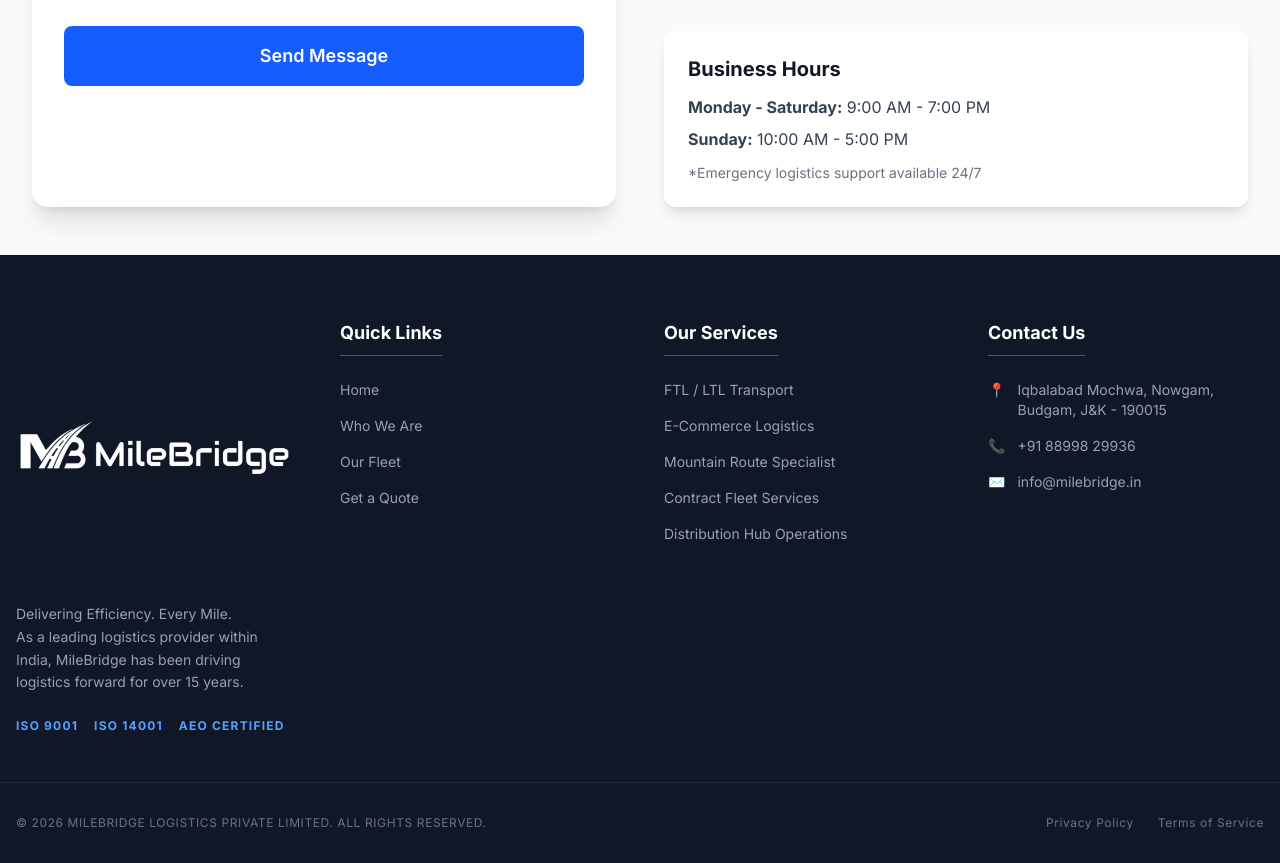
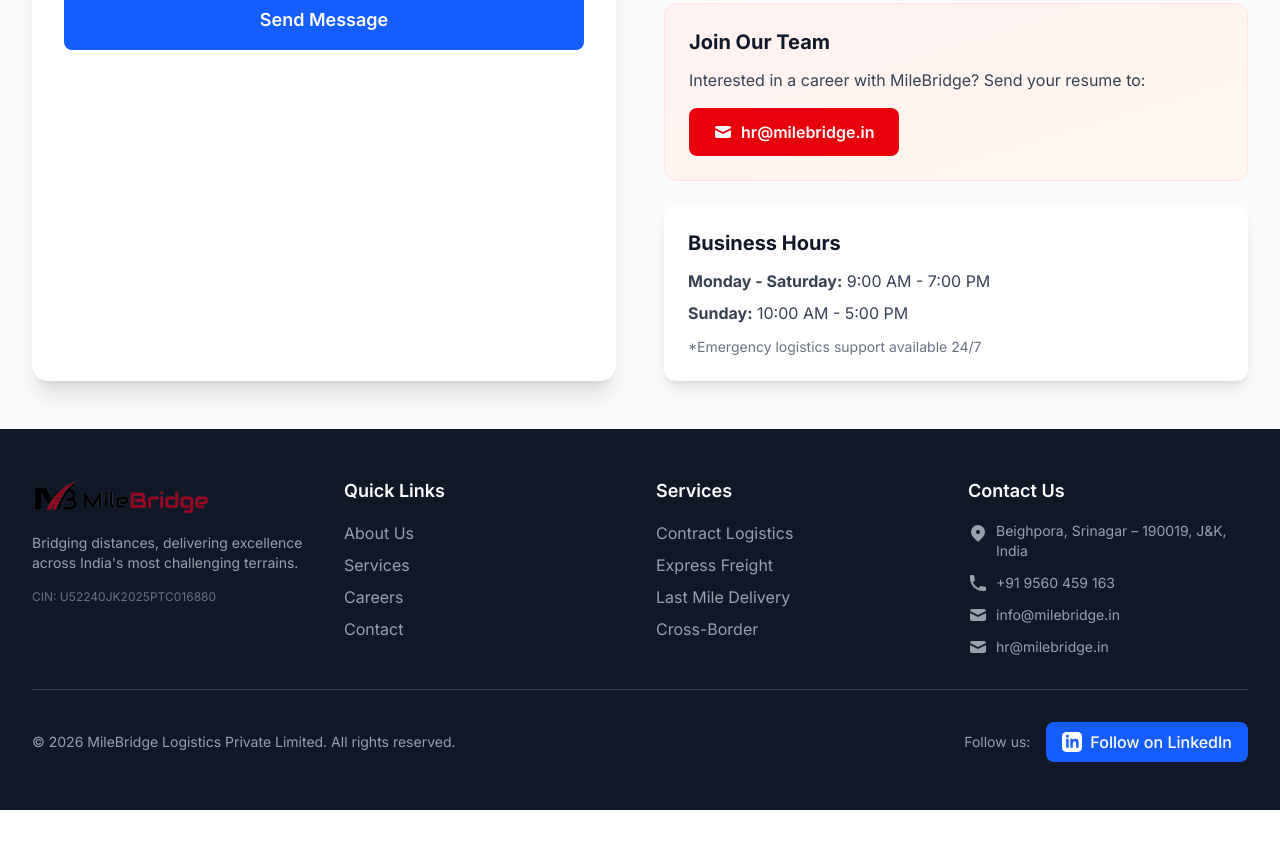
Before and after one commit to ff5hg5jrbj-code/milebridge-enterprise, a Next.js app: page /contact in a window 1280 px wide. Shown: the part 1110-1973 px from the top of the page. After the commit the page ends 1920 px from the top, so only its background shows below. Built offline with nearby package versions, Linux system fonts and the light colour scheme.

Commit message:
Complete website update: Removed TopBar, added LinkedIn to Footer and Contact page, fixed StatsCounter TypeScript error

```diff
--- a/app/contact/page.tsx
+++ b/app/contact/page.tsx
@@ -183,7 +183,7 @@
             </div>
 
             {/* Right - Office Details */}
-            <div className="space-y-8">
+            <div className="space-y-6">
               <div>
                 <h3 className="text-2xl font-bold text-gray-900 mb-6">Office Locations</h3>
 
@@ -229,15 +229,34 @@
                 </div>
               </div>
 
+              {/* LinkedIn Follow Section - UPDATED */}
+              <div className="bg-gradient-to-br from-blue-600 to-indigo-600 rounded-xl p-6">
+                <h3 className="text-xl font-bold text-white mb-3">Stay Connected</h3>
+                <p className="text-blue-100 mb-4">
+                  Follow us on LinkedIn for company updates, job openings, and industry insights.
+                </p>
+                <a
+                  href="https://www.linkedin.com/company/105953643"
+                  target="_blank"
+                  rel="noopener noreferrer"
+                  className="inline-flex items-center gap-2 bg-white text-blue-600 px-6 py-3 rounded-lg font-semibold hover:bg-blue-50 transition"
+                >
+                  <svg className="w-5 h-5" fill="currentColor" viewBox="0 0 24 24">
+                    <path d="M19 0h-14c-2.761 0-5 2.239-5 5v14c0 2.761 2.239 5 5 5h14c2.762 0 5-2.239 5-5v-14c0-2.761-2.238-5-5-5zm-11 19h-3v-11h3v11zm-1.5-12.268c-.966 0-1.75-.79-1.75-1.764s.784-1.764 1.75-1.764 1.75.79 1.75 1.764-.783 1.764-1.75 1.764zm13.5 12.268h-3v-5.604c0-3.368-4-3.113-4 0v5.604h-3v-11h3v1.765c1.396-2.586 7-2.777 7 2.476v6.759z"/>
+                  </svg>
+                  Follow MileBridge
+                </a>
+              </div>
+
               {/* Career Email */}
-              <div className="bg-gradient-to-br from-blue-50 to-indigo-50 rounded-xl p-6">
+              <div className="bg-gradient-to-br from-red-50 to-orange-50 rounded-xl p-6 border border-red-100">
                 <h3 className="text-xl font-bold text-gray-900 mb-3">Join Our Team</h3>
                 <p className="text-gray-700 mb-4">
                   Interested in a career with MileBridge? Send your resume to:
                 </p>
                 <a
                   href="mailto:hr@milebridge.in"
-                  className="inline-flex items-center gap-2 bg-blue-600 text-white px-6 py-3 rounded-lg font-semibold hover:bg-blue-700 transition"
+                  className="inline-flex items-center gap-2 bg-red-600 text-white px-6 py-3 rounded-lg font-semibold hover:bg-red-700 transition"
                 >
                   <svg className="w-5 h-5" fill="currentColor" viewBox="0 0 20 20">
                     <path d="M2.003 5.884L10 9.882l7.997-3.998A2 2 0 0016 4H4a2 2 0 00-1.997 1.884z" />
--- a/app/layout.tsx
+++ b/app/layout.tsx
@@ -1,7 +1,6 @@
 import type { Metadata } from 'next';
 import { Inter } from 'next/font/google';
 import './globals.css';
-import TopBar from '@/components/TopBar';
 import Navigation from '@/components/Navigation';
 import Footer from '@/components/Footer';
 
@@ -20,7 +19,6 @@
   return (
     <html lang="en">
       <body className={inter.className}>
-        <TopBar />
         <Navigation />
         {children}
         <Footer />
--- a/components/Footer.tsx
+++ b/components/Footer.tsx
@@ -1,80 +1,143 @@
-'use client'
-import React from 'react'
+// components/Footer.tsx
+import Link from 'next/link'
 
 export default function Footer() {
-  const currentYear = new Date().getFullYear();
-
   return (
-    <footer className="bg-gray-900 text-white pt-16 pb-8">
-      <div className="max-w-7xl mx-auto px-4 grid grid-cols-1 md:grid-cols-4 gap-12 border-b border-gray-800 pb-12">
-
+    <footer className="bg-gray-900 text-white">
+      <div className="max-w-7xl mx-auto px-4 sm:px-6 lg:px-8 py-12">
+        <div className="grid grid-cols-1 md:grid-cols-4 gap-8">
           {/* Company Info */}
-        <div className="flex flex-col space-y-6">
+          <div>
             <img
               src="/logo.png"
-            alt="MileBridge Logo"
-            className="h-[260px] w-auto object-contain brightness-0 invert"
+              alt="MileBridge Logistics"
+              className="h-10 mb-4"
             />
-          <p className="text-gray-400 text-sm leading-relaxed">
-            Delivering Efficiency. Every Mile. <br />
-            As a leading logistics provider within India, MileBridge has been driving logistics forward for over 15 years.
+            <p className="text-gray-400 text-sm mb-4">
+              Bridging distances, delivering excellence across India's most challenging terrains.
             </p>
-          <div className="flex space-x-4 text-xs font-bold text-blue-400 uppercase tracking-widest">
-            <span>ISO 9001</span>
-            <span>ISO 14001</span>
-            <span>AEO Certified</span>
-          </div>
+            <p className="text-gray-500 text-xs">
+              CIN: U52240JK2025PTC016880
+            </p>
           </div>
 
           {/* Quick Links */}
           <div>
-          <h4 className="text-lg font-bold mb-6 border-b border-blue-600 w-fit pb-2">Quick Links</h4>
-          <ul className="space-y-4 text-gray-400 text-sm">
-            <li><a href="#hero" className="hover:text-white transition-colors">Home</a></li>
-            <li><a href="#about" className="hover:text-white transition-colors">Who We Are</a></li>
-            <li><a href="#fleet" className="hover:text-white transition-colors">Our Fleet</a></li>
-            <li><a href="#contact" className="hover:text-white transition-colors">Get a Quote</a></li>
+            <h3 className="text-lg font-semibold mb-4">Quick Links</h3>
+            <ul className="space-y-2">
+              <li>
+                <Link href="/about" className="text-gray-400 hover:text-white transition">
+                  About Us
+                </Link>
+              </li>
+              <li>
+                <Link href="/services" className="text-gray-400 hover:text-white transition">
+                  Services
+                </Link>
+              </li>
+              <li>
+                <Link href="/careers" className="text-gray-400 hover:text-white transition">
+                  Careers
+                </Link>
+              </li>
+              <li>
+                <Link href="/contact" className="text-gray-400 hover:text-white transition">
+                  Contact
+                </Link>
+              </li>
             </ul>
           </div>
 
           {/* Services */}
           <div>
-          <h4 className="text-lg font-bold mb-6 border-b border-blue-600 w-fit pb-2">Our Services</h4>
-          <ul className="space-y-4 text-gray-400 text-sm">
-            <li>FTL / LTL Transport</li>
-            <li>E-Commerce Logistics</li>
-            <li>Mountain Route Specialist</li>
-            <li>Contract Fleet Services</li>
-            <li>Distribution Hub Operations</li>
+            <h3 className="text-lg font-semibold mb-4">Services</h3>
+            <ul className="space-y-2">
+              <li>
+                <Link href="/services/contract-logistics" className="text-gray-400 hover:text-white transition">
+                  Contract Logistics
+                </Link>
+              </li>
+              <li>
+                <Link href="/services/express-freight" className="text-gray-400 hover:text-white transition">
+                  Express Freight
+                </Link>
+              </li>
+              <li>
+                <Link href="/services/last-mile" className="text-gray-400 hover:text-white transition">
+                  Last Mile Delivery
+                </Link>
+              </li>
+              <li>
+                <Link href="/services/cross-border" className="text-gray-400 hover:text-white transition">
+                  Cross-Border
+                </Link>
+              </li>
             </ul>
           </div>
 
           {/* Contact Info */}
           <div>
-          <h4 className="text-lg font-bold mb-6 border-b border-blue-600 w-fit pb-2">Contact Us</h4>
-          <ul className="space-y-4 text-gray-400 text-sm">
-            <li className="flex items-start space-x-3">
-              <span className="text-blue-500">📍</span>
-              <span>Iqbalabad Mochwa, Nowgam,<br />Budgam, J&K - 190015</span>
+            <h3 className="text-lg font-semibold mb-4">Contact Us</h3>
+            <ul className="space-y-3 text-gray-400 text-sm">
+              <li className="flex items-start gap-2">
+                <svg className="w-5 h-5 mt-0.5 flex-shrink-0" fill="currentColor" viewBox="0 0 20 20">
+                  <path fillRule="evenodd" d="M5.05 4.05a7 7 0 119.9 9.9L10 18.9l-4.95-4.95a7 7 0 010-9.9zM10 11a2 2 0 100-4 2 2 0 000 4z" clipRule="evenodd" />
+                </svg>
+                <span>Beighpora, Srinagar – 190019, J&K, India</span>
               </li>
-            <li className="flex items-center space-x-3">
-              <span className="text-blue-500">📞</span>
-              <span>+91 88998 29936</span>
+              <li>
+                <a href="tel:+919560459163" className="flex items-center gap-2 hover:text-white transition">
+                  <svg className="w-5 h-5" fill="currentColor" viewBox="0 0 20 20">
+                    <path d="M2 3a1 1 0 011-1h2.153a1 1 0 01.986.836l.74 4.435a1 1 0 01-.54 1.06l-1.548.773a11.037 11.037 0 006.105 6.105l.774-1.548a1 1 0 011.059-.54l4.435.74a1 1 0 01.836.986V17a1 1 0 01-1 1h-2C7.82 18 2 12.18 2 5V3z" />
+                  </svg>
+                  +91 9560 459 163
+                </a>
               </li>
-            <li className="flex items-center space-x-3">
-              <span className="text-blue-500">✉️</span>
-              <span>info@milebridge.in</span>
+              <li>
+                <a href="mailto:info@milebridge.in" className="flex items-center gap-2 hover:text-white transition">
+                  <svg className="w-5 h-5" fill="currentColor" viewBox="0 0 20 20">
+                    <path d="M2.003 5.884L10 9.882l7.997-3.998A2 2 0 0016 4H4a2 2 0 00-1.997 1.884z" />
+                    <path d="M18 8.118l-8 4-8-4V14a2 2 0 002 2h12a2 2 0 002-2V8.118z" />
+                  </svg>
+                  info@milebridge.in
+                </a>
+              </li>
+              <li>
+                <a href="mailto:hr@milebridge.in" className="flex items-center gap-2 hover:text-white transition">
+                  <svg className="w-5 h-5" fill="currentColor" viewBox="0 0 20 20">
+                    <path d="M2.003 5.884L10 9.882l7.997-3.998A2 2 0 0016 4H4a2 2 0 00-1.997 1.884z" />
+                    <path d="M18 8.118l-8 4-8-4V14a2 2 0 002 2h12a2 2 0 002-2V8.118z" />
+                  </svg>
+                  hr@milebridge.in
+                </a>
               </li>
             </ul>
           </div>
         </div>
 
-      {/* Bottom Bar */}
-      <div className="max-w-7xl mx-auto px-4 mt-8 flex flex-col md:flex-row justify-between items-center text-gray-500 text-xs tracking-wider">
-        <p>© {currentYear} MILEBRIDGE LOGISTICS PRIVATE LIMITED. ALL RIGHTS RESERVED.</p>
-        <div className="mt-4 md:mt-0 space-x-6">
-          <a href="#" className="hover:text-white transition-colors">Privacy Policy</a>
-          <a href="#" className="hover:text-white transition-colors">Terms of Service</a>
+        {/* Bottom Section with Copyright and LinkedIn */}
+        <div className="border-t border-gray-700 pt-8 mt-8">
+          <div className="flex flex-col md:flex-row justify-between items-center gap-4">
+            <p className="text-gray-400 text-sm text-center md:text-left">
+              © 2026 MileBridge Logistics Private Limited. All rights reserved.
+            </p>
+
+            {/* LinkedIn Follow Button */}
+            <div className="flex items-center gap-4">
+              <span className="text-gray-400 text-sm">Follow us:</span>
+              <a
+                href="https://www.linkedin.com/company/105953643"
+                target="_blank"
+                rel="noopener noreferrer"
+                className="flex items-center gap-2 bg-blue-600 hover:bg-blue-700 text-white px-4 py-2 rounded-lg transition font-medium"
+              >
+                <svg className="w-5 h-5" fill="currentColor" viewBox="0 0 24 24">
+                  <path d="M19 0h-14c-2.761 0-5 2.239-5 5v14c0 2.761 2.239 5 5 5h14c2.762 0 5-2.239 5-5v-14c0-2.761-2.238-5-5-5zm-11 19h-3v-11h3v11zm-1.5-12.268c-.966 0-1.75-.79-1.75-1.764s.784-1.764 1.75-1.764 1.75.79 1.75 1.764-.783 1.764-1.75 1.764zm13.5 12.268h-3v-5.604c0-3.368-4-3.113-4 0v5.604h-3v-11h3v1.765c1.396-2.586 7-2.777 7 2.476v6.759z"/>
+                </svg>
+                Follow on LinkedIn
+              </a>
+            </div>
+          </div>
         </div>
       </div>
     </footer>
```
Lines whose indentation alone changed are shown as unchanged.
